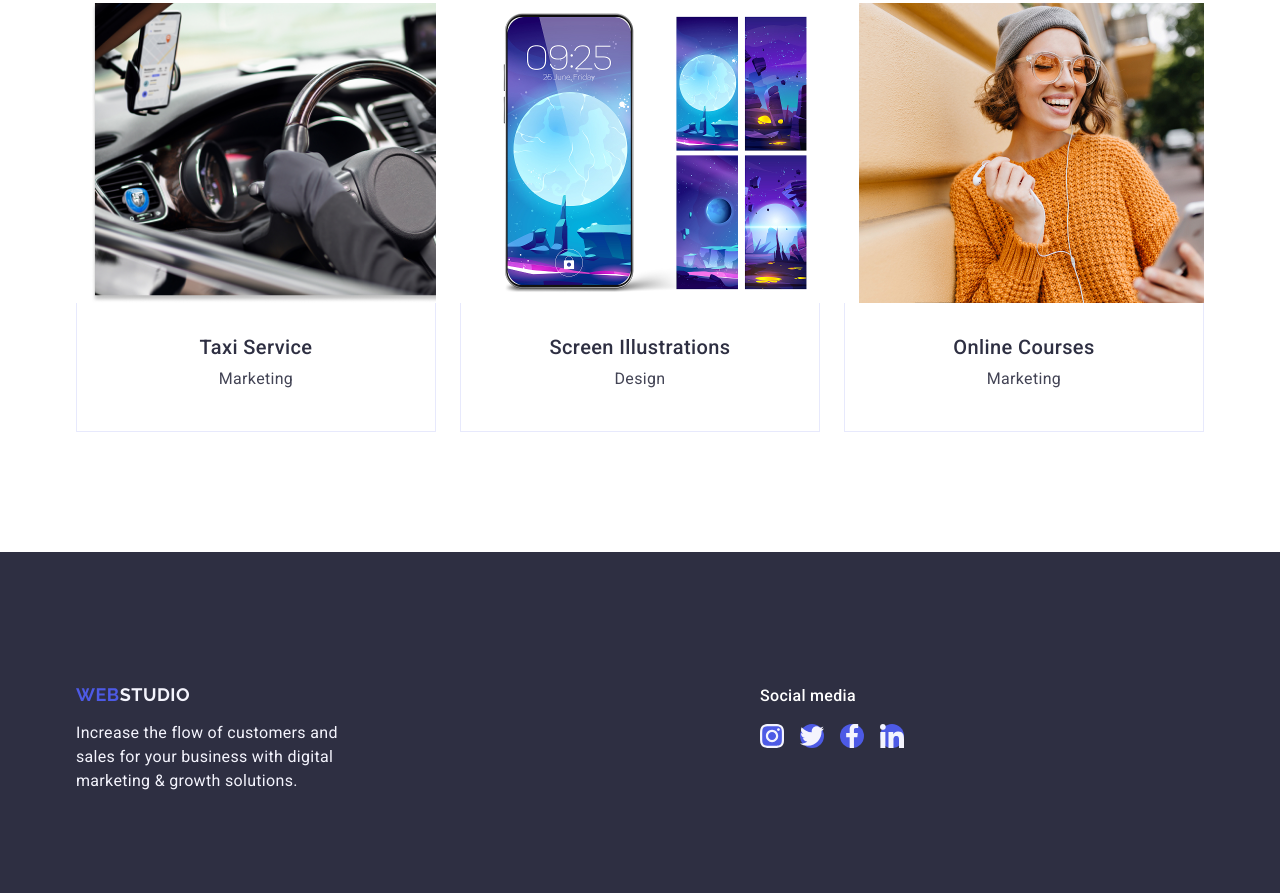
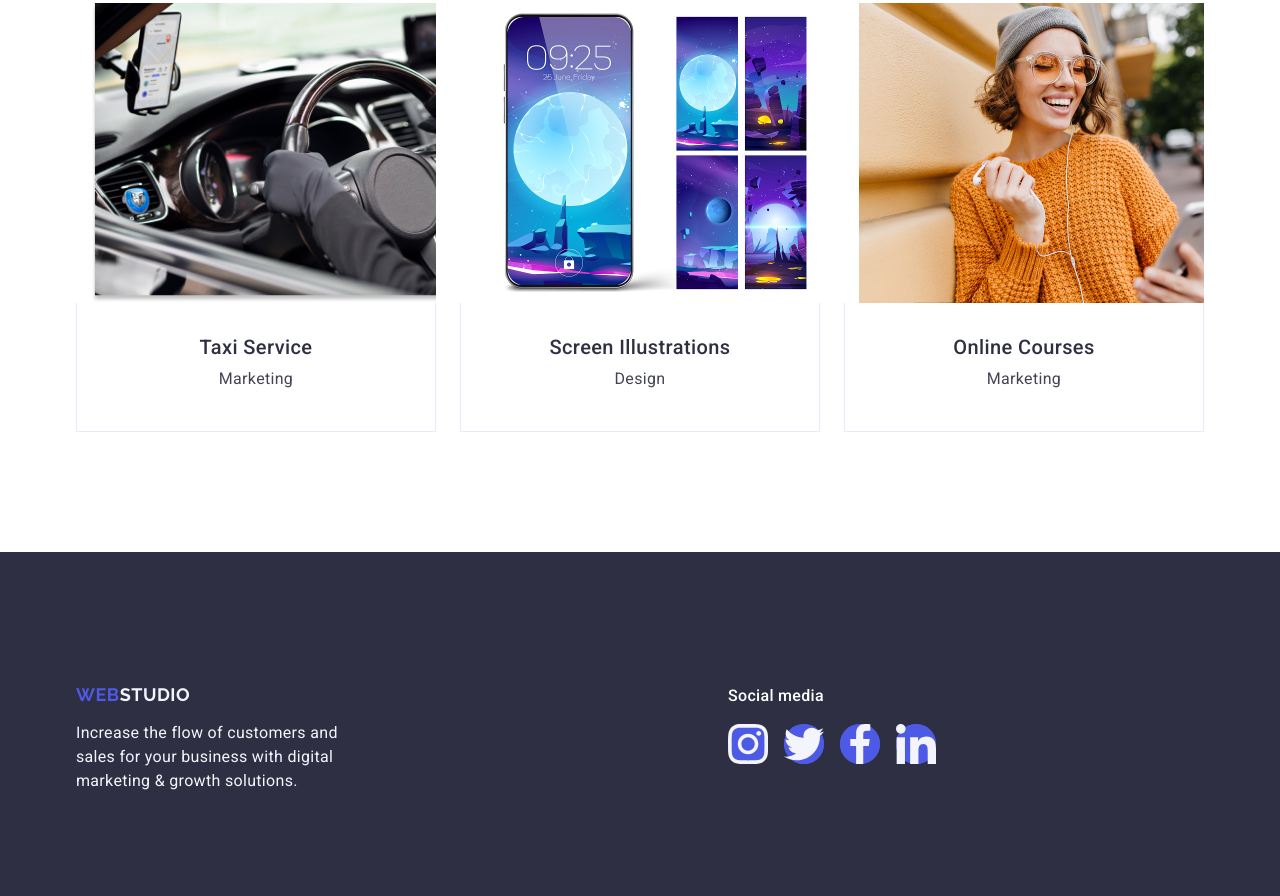
Before and after one commit to omelchuk8787/goit-markup-hw-04, a plain HTML site: page index.html in a window 1280 px wide. Shown: the part 2615-3511 px from the top of the page. Drawn offline with nearby package versions, Linux system fonts and the light colour scheme.

Commit message:
apdate all

```diff
--- a/css/styles.css
+++ b/css/styles.css
@@ -526,6 +526,16 @@ row-gap: 48px;
     justify-content: center;
     gap: 16px;
 }
+.li-icon-social-foter {
+    width: 40px;
+    height: 40px;
+    background-color: #4d5ae5;
+    border-radius: 50%;
+    display: flex;
+    align-items: center;
+    justify-content: center;
+    transition: background-color 250ms cubic-bezier(0.4, 0, 0.2, 1);
+}
 .a-icons-social-footer {
     width: 100%;
     height: 100%;
--- a/index.html
+++ b/index.html
@@ -333,7 +333,7 @@
         <div class="divsec container">
             <p class="social-media zagolook">Social media</p>
             <ul class="ul-icons-social-footer">
-                <li class="li-icon-social-foter-foter">
+                <li class="li-icon-social-foter">
                     <a href="#" class="a-icons-social-footer">
                         <svg class="svg-icons" width="24" height="24">
                             <use href="./images/icons.svg#icon-instagram"></use>
```
